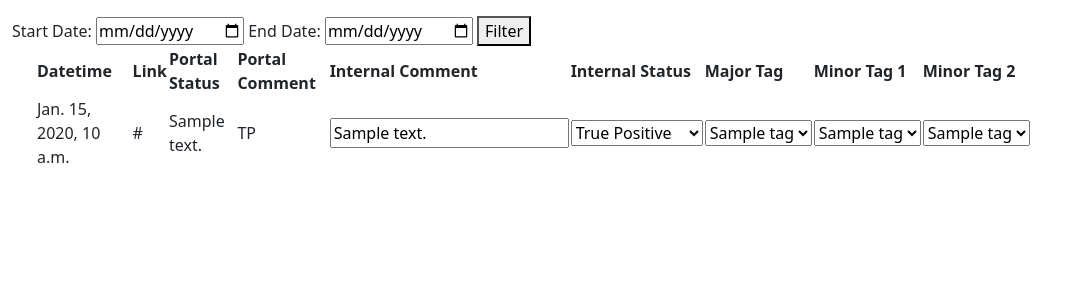
After one commit to everguard-inc/event_validation_web_app, a Django app: page /projects/1/validation/ in a window 1280 px wide. The commit adds this page. Shown: the top 300 px of the page, without its empty margins (0-1081 px from the left). Run offline with Django 5.2, Linux system fonts and the light colour scheme; tables that the repository leaves empty hold one stand-in row (values such as "Sample post"); some libraries are stand-ins or nearby versions.

Commit message:
Add validation page. Add AJAX request and EventUpdateView. Extend models.

```diff
--- a/event-validation-app/event_validation_app/settings.py
+++ b/event-validation-app/event_validation_app/settings.py
@@ -136,7 +136,9 @@ USE_TZ = True
 # https://docs.djangoproject.com/en/5.0/howto/static-files/
 
 STATIC_URL = 'static/'
-STATIC_ROOT = os.environ.get("STATIC_ROOT") or f"{BASE_DIR}/static/"
+STATICFILES_DIRS = [BASE_DIR / 'static']
+STATIC_ROOT = os.environ.get("STATIC_ROOT") or f"{BASE_DIR}/staticfiles/"
+
 # Default primary key field type
 # https://docs.djangoproject.com/en/5.0/ref/settings/#default-auto-field
 
--- a/event-validation-app/events/serializers.py
+++ b/event-validation-app/events/serializers.py
@@ -7,7 +7,7 @@ class ProjectSerializer(serializers.ModelSerializer):
 
     class Meta:
         model = Project
-        fields = ('name', 'validation_guide_link')
+        fields = ('slug', 'name', 'validation_guide_link')
 
 
 class TagSerializer(serializers.ModelSerializer):
--- /dev/null
+++ b/event-validation-app/events/templates/project-events.html
@@ -0,0 +1,163 @@
+{% extends 'base.html' %}
+{% load static %}
+
+{% block content %}
+<form method="get" class="date-range-form">
+    <label for="start_date">Start Date:</label>
+    <input type="date" id="start_date" name="start_date" value="{{ request.GET.start_date }}">
+
+    <label for="end_date">End Date:</label>
+    <input type="date" id="end_date" name="end_date" value="{{ request.GET.end_date }}">
+
+    <button type="submit">Filter</button>
+</form>
+<div class="container-fluid">
+  <div style="width: 100%; overflow-x: auto;">
+    <table>
+        <thead>
+            <tr>
+                <th>Datetime</th>
+                <th>Link</th>
+                <th>Portal Status</th>
+                <th>Portal Comment</th>
+                <th>Internal Comment</th>
+                <th>Internal Status</th>
+                <th>Major Tag</th>
+                <th>Minor Tag 1</th>
+                <th>Minor Tag 2</th>
+            </tr>
+        </thead>
+        <tbody id="object-list">
+            {% for object in events %}
+                <tr id="object-{{ object.id }}">
+                    <td>{{ object.datetime }}</td>
+                    <td>{{ object.link }}</td>
+                    <td>{{ object.portal_comment }}</td>
+                    <td>{{ object.portal_status }}</td>
+                    <td>
+                        <input type="text" value="{{ object.internal_comment }}"
+                               data-id="{{ object.id }}"
+                               data-field="internal_comment"
+                               class="ajax-update">
+                    </td>
+                    <td>
+                        <select data-id="{{ object.id }}"
+                                data-field="internal_status"
+                                class="ajax-update-select">
+                            {% for value, display in status_choices %}
+                                <option value="{{ value }}" {% if object.internal_status == value %}selected{% endif %}>
+                                    {{ display }}
+                                </option>
+                            {% endfor %}
+                        </select>
+                    </td>
+                    <td>
+                        <select data-id="{{ object.id }}"
+                                data-field="major_tag"
+                                class="ajax-update-select">
+                            {% for tag in tags %}
+                                <option value="{{ tag.pk }}" {% if object.major_tag.pk == tag.pk %}selected{% endif %}>
+                                    {{ tag.name }}
+                                </option>
+                            {% endfor %}
+                        </select>
+                    </td>
+                    <td>
+                        <select data-id="{{ object.id }}"
+                                data-field="minor_tag1"
+                                class="ajax-update-select">
+                            {% for tag in tags %}
+                                <option value="{{ tag.pk }}" {% if object.minor_tag1.pk == tag.pk %}selected{% endif %}>
+                                    {{ tag.name }}
+                                </option>
+                            {% endfor %}
+                        </select>
+                    </td>
+                    <td>
+                        <select data-id="{{ object.id }}"
+                                data-field="minor_tag2"
+                                class="ajax-update-select">
+                            {% for tag in tags %}
+                                <option value="{{ tag.pk }}" {% if object.minor_tag2.pk == tag.pk %}selected{% endif %}>
+                                    {{ tag.name }}
+                                </option>
+                            {% endfor %}
+                        </select>
+                    </td>
+                </tr>
+            {% endfor %}
+        </tbody>
+    </table>
+</div>
+</div>
+<script src="https://code.jquery.com/jquery-3.6.0.min.js"></script>
+<script>
+    var $j = jQuery.noConflict();
+
+    $j(document).ready(function(){
+
+        $j('.ajax-update').each(function() {
+                $j(this).data('original-value', $j(this).val());
+            });
+
+        $j('.ajax-update').on('blur', function() {
+            var element = $j(this);
+            var value = element.val();
+            var originalValue = element.data('original-value');
+            var field = element.data('field');
+            var id = element.data('id');
+
+            // Only send AJAX if the value has changed
+            if (value !== originalValue) {
+                $j.ajax({
+                    url: '{% url "event-update" 0 %}'.replace('0', id),
+                    type: 'POST',
+                    data: {
+                        'name': field,
+                        'value': value,
+                        'csrfmiddlewaretoken': '{{ csrf_token }}'
+                    },
+                    success: function(response) {
+                        $j(element).data('original-value', value);
+                    },
+                    error: function(response) {
+                        console.log('Error updating field:', response);
+                    }
+                });
+            } else {
+                console.log('No changes detected, request not sent.');
+            }
+        });
+
+        $j('.ajax-update-select').on('change', function() {
+            var element = $j(this);
+            var value = element.val();
+            var originalValue = element.data('original-value');
+            var field = element.data('field');
+            var id = element.data('id');
+
+            // Only send AJAX if the value has changed
+            if (value !== originalValue) {
+                $j.ajax({
+                    url: '{% url "event-update" 0 %}'.replace('0', id),
+                    type: 'POST',
+                    data: {
+                        'name': field,
+                        'value': value,
+                        'csrfmiddlewaretoken': '{{ csrf_token }}'
+                    },
+                    success: function(response) {
+                        // Update the stored original value after a successful update
+                        $j(element).data('original-value', value);
+                    },
+                    error: function(response) {
+                        console.log('Error updating field:', response);
+                    }
+                });
+            } else {
+                console.log('No changes detected, request not sent.');
+            }
+        });
+    });
+</script>
+{% endblock %}
--- a/event-validation-app/events/urls.py
+++ b/event-validation-app/events/urls.py
@@ -1,16 +1,18 @@
 from django.urls import path
 
 from events.api_views import EventsListView
-from events.views import ProjectListView, ProjectDetailView
+from events.views import ProjectListView, ProjectDetailView, EventsValidationView, EventUpdateView
 
 
 api_urlpatterns = [
-    path('api/events/', view=EventsListView.as_view({'get': 'list'}), name='events')
+    path('api/events/', view=EventsListView.as_view({'get': 'list'}), name='api-events')
 ]
 
 template_urlpatterns = [
     path('projects/', view=ProjectListView.as_view(), name='project-list'),
-    path('projects/<int:pk>/', view=ProjectDetailView.as_view(), name='project-detail')
+    path('projects/<str:slug>/', view=ProjectDetailView.as_view(), name='project-detail'),
+    path('projects/<str:slug>/validation/', view=EventsValidationView.as_view(), name='project-events'),
+    path('events/<int:pk>/update/', view=EventUpdateView.as_view(), name='event-update')
 ]
 
 urlpatterns = api_urlpatterns + template_urlpatterns
--- a/event-validation-app/events/views.py
+++ b/event-validation-app/events/views.py
@@ -1,7 +1,15 @@
+from django.http import JsonResponse
 from django.shortcuts import get_object_or_404
+
+from django.views import View
+
 from django.views.generic import ListView, DetailView
+from django.utils import timezone
+from django.utils.dateparse import parse_datetime
 
-from events.models import Project
+from events.models import Project, Event, Tag
+from utils import EventStatus
+from utils.functions import get_percentage_values
 
 
 class ProjectListView(ListView):
@@ -20,29 +28,75 @@ class ProjectDetailView(DetailView):
     model = Project
     context_object_name = 'project'
     queryset = Project.objects.prefetch_related('event_set')
-    pk_url_kwarg = 'pk'
+    pk_url_kwarg = 'slug'
 
     def get_context_data(self, **kwargs):
         context = super().get_context_data(**kwargs)
-        project_id = self.kwargs.get('pk')
-
-        project = get_object_or_404(Project, id=project_id)
-        context['project'] = project
-
+        project = self.get_object()
         qs = project.event_set
 
         if query_params := self.request.GET:
 
             if start_date := query_params.get('start_date'):
+                start_date = timezone.make_aware(parse_datetime(start_date))
                 qs = qs.filter(datetime__gte=start_date)
 
             if end_date := query_params.get('end_date'):
+                end_date = timezone.make_aware(parse_datetime(end_date))
                 qs = qs.filter(datetime__lte=end_date)
 
         totals = qs.totals_count()
         last_validated_event_datetime = qs.last_validated_event_datetime()
 
+        totals = get_percentage_values(totals)
         context.update(**totals)
         context['last_validated_event_datetime'] = last_validated_event_datetime
-        print(context)
+
         return context
+
+
+class EventsValidationView(ListView):
+    template_name = 'project-events.html'
+    pk_url_kwarg = 'slug'
+    context_object_name = "events"
+
+    def get_queryset(self):
+        project_id = self.kwargs.get('slug')
+        qs = Event.objects.filter(project__slug=project_id)
+
+        if query_params := self.request.GET:
+
+            if start_date := query_params.get('start_date'):
+                start_date = timezone.make_aware(parse_datetime(start_date))
+                qs = qs.filter(datetime__gte=start_date)
+
+            if end_date := query_params.get('end_date'):
+                end_date = timezone.make_aware(parse_datetime(end_date))
+                qs = qs.filter(datetime__lte=end_date)
+
+        return qs
+
+    def get_context_data(self, **kwargs):
+        context = super().get_context_data(**kwargs)
+        context['status_choices'] = EventStatus.choices
+        context['tags'] = Tag.objects.all()
+        return context
+
+
+class EventUpdateView(View):
+
+    def post(self, request, *args, **kwargs):
+        event_id = self.kwargs.get('pk')
+        obj = get_object_or_404(Event, pk=event_id)
+        field_name = request.POST.get('name')
+        field_value = request.POST.get('value')
+
+        if hasattr(obj, field_name):
+            if field_name in ('major_tag', 'minor_tag1', 'minor_tag2'):
+                tag = get_object_or_404(Tag, pk=field_value)
+                field_value = tag
+
+            setattr(obj, field_name, field_value)
+            obj.save()
+            return JsonResponse({'status': 'success'})
+        return JsonResponse({'status': 'error'}, status=400)
--- a/event-validation-app/utils/models.py
+++ b/event-validation-app/utils/models.py
@@ -8,3 +8,22 @@ class UUIDModel(models.Model):
 
     class Meta:
         abstract = True
+
+
+class SoftDeletableModel(models.Model):
+    is_deleted = models.BooleanField(default=False)
+
+    class Meta:
+        abstract = True
+
+    def delete(self, using=None, keep_parents=False):
+        self.is_deleted = True
+        self.save()
+
+
+class TimeStampedModel(models.Model):
+    created_at = models.DateTimeField(auto_now_add=True)
+    updated_at = models.DateTimeField(auto_now=True)
+
+    class Meta:
+        abstract = True
```
Also changed, not shown: event-validation-app/events/admin.py (+48 -10 lines), event-validation-app/events/models.py (+25 -7 lines), event-validation-app/events/querysets.py (+1 -29 lines), event-validation-app/events/templates/project-detail.html (+11 -0 lines), event-validation-app/utils/functions.py (added, +12 -0 lines), event-validation-app/events/migrations/0001_initial.py, 1 other file.
